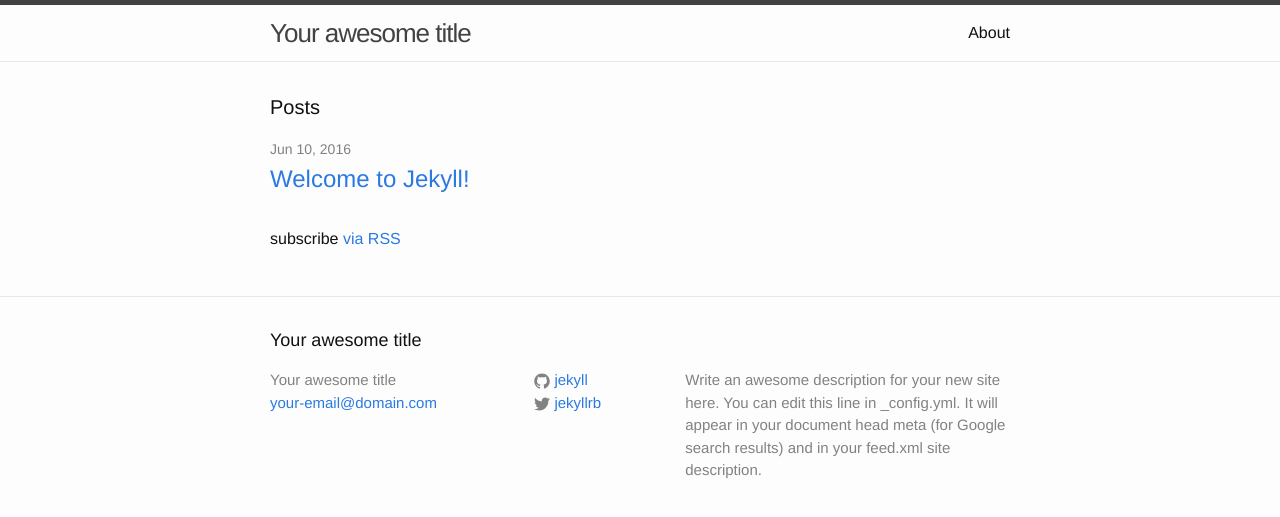
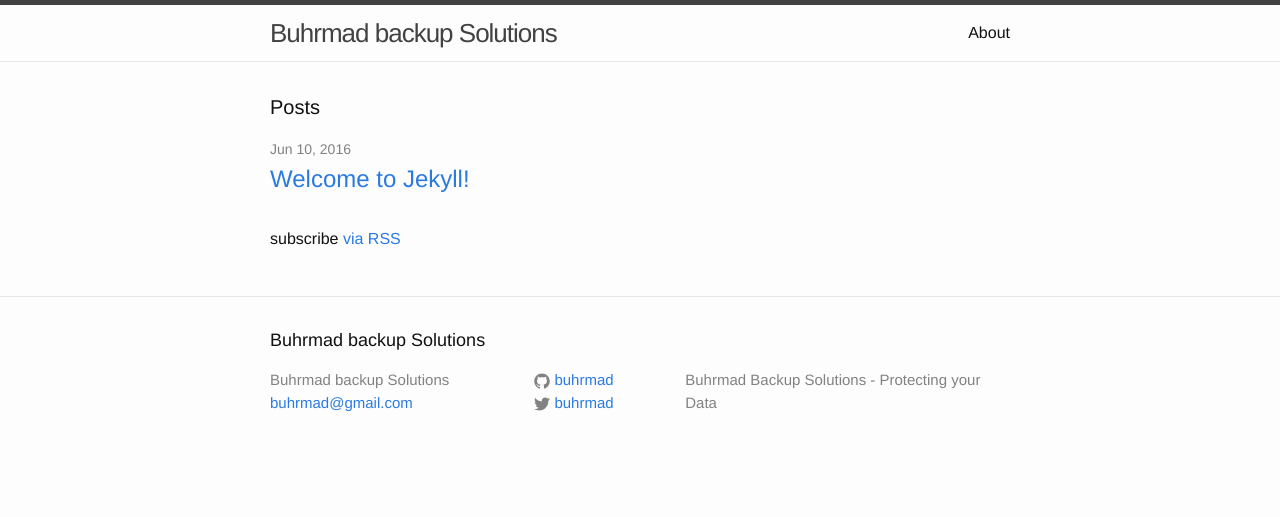
Before and after one commit to buhrmad/buhrmad.github.io, a Jekyll site: the page built from index.html, in a window 1280 px wide. Shown: the top 517 px of the page. Built offline with Jekyll 4.4.1, drawn with Linux system fonts in a browser that asks for light colours.

Commit message:
Update _config.yml

```diff
--- a/_config.yml
+++ b/_config.yml
@@ -6,16 +6,14 @@
 # 'jekyll serve'. If you change this file, please restart the server process.
 
 # Site settings
-title: Your awesome title
-email: your-email@domain.com
+title: Buhrmad backup Solutions
+email: buhrmad@gmail.com
 description: > # this means to ignore newlines until "baseurl:"
-  Write an awesome description for your new site here. You can edit this
-  line in _config.yml. It will appear in your document head meta (for
-  Google search results) and in your feed.xml site description.
+  Buhrmad Backup Solutions - Protecting your Data
 baseurl: "" # the subpath of your site, e.g. /blog
-url: "http://yourdomain.com" # the base hostname & protocol for your site
-twitter_username: jekyllrb
-github_username:  jekyll
+url: "http://buhrmad.com" # the base hostname & protocol for your site
+twitter_username: buhrmad
+github_username:  buhrmad
 
 # Build settings
 markdown: kramdown
```
